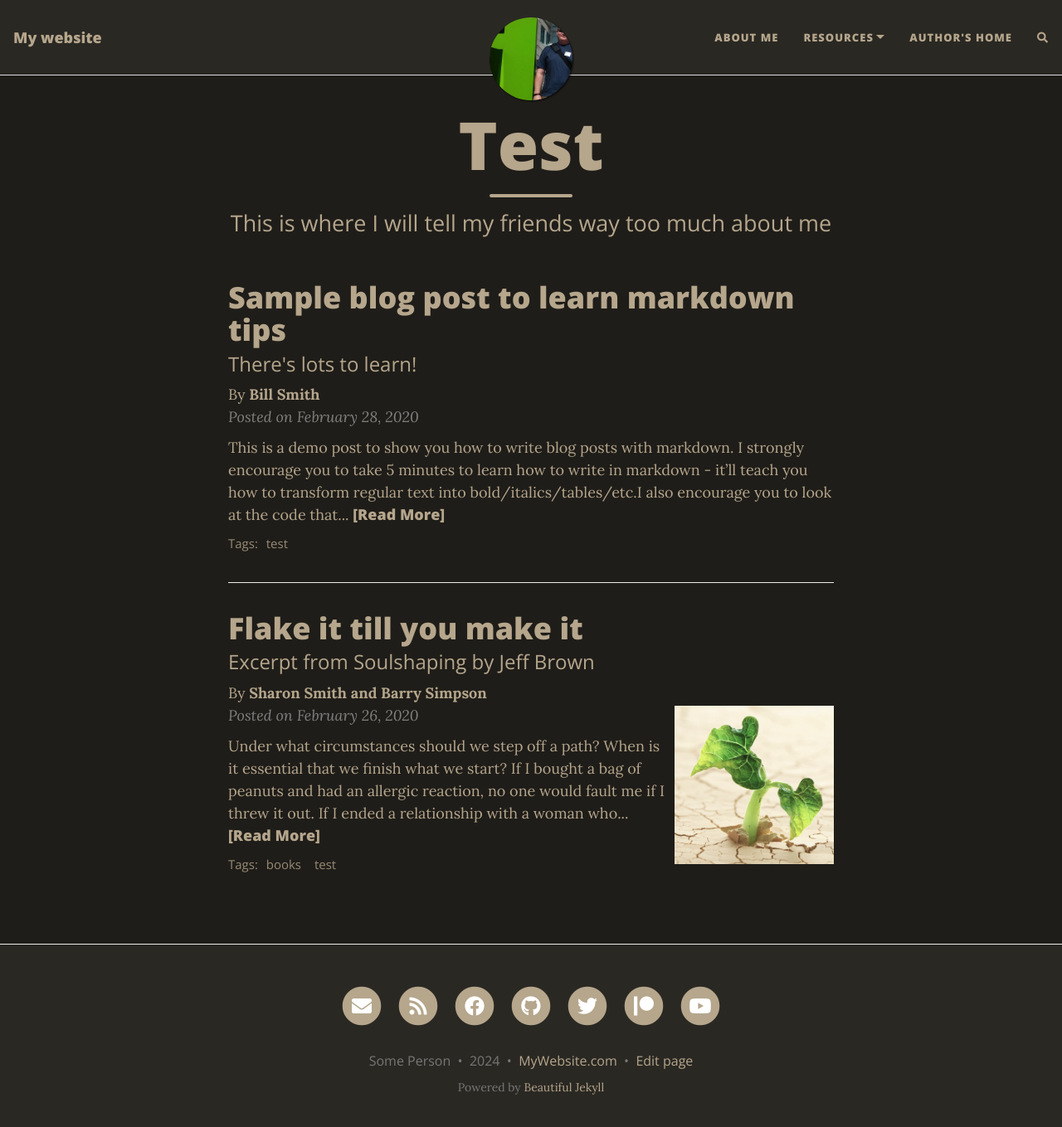
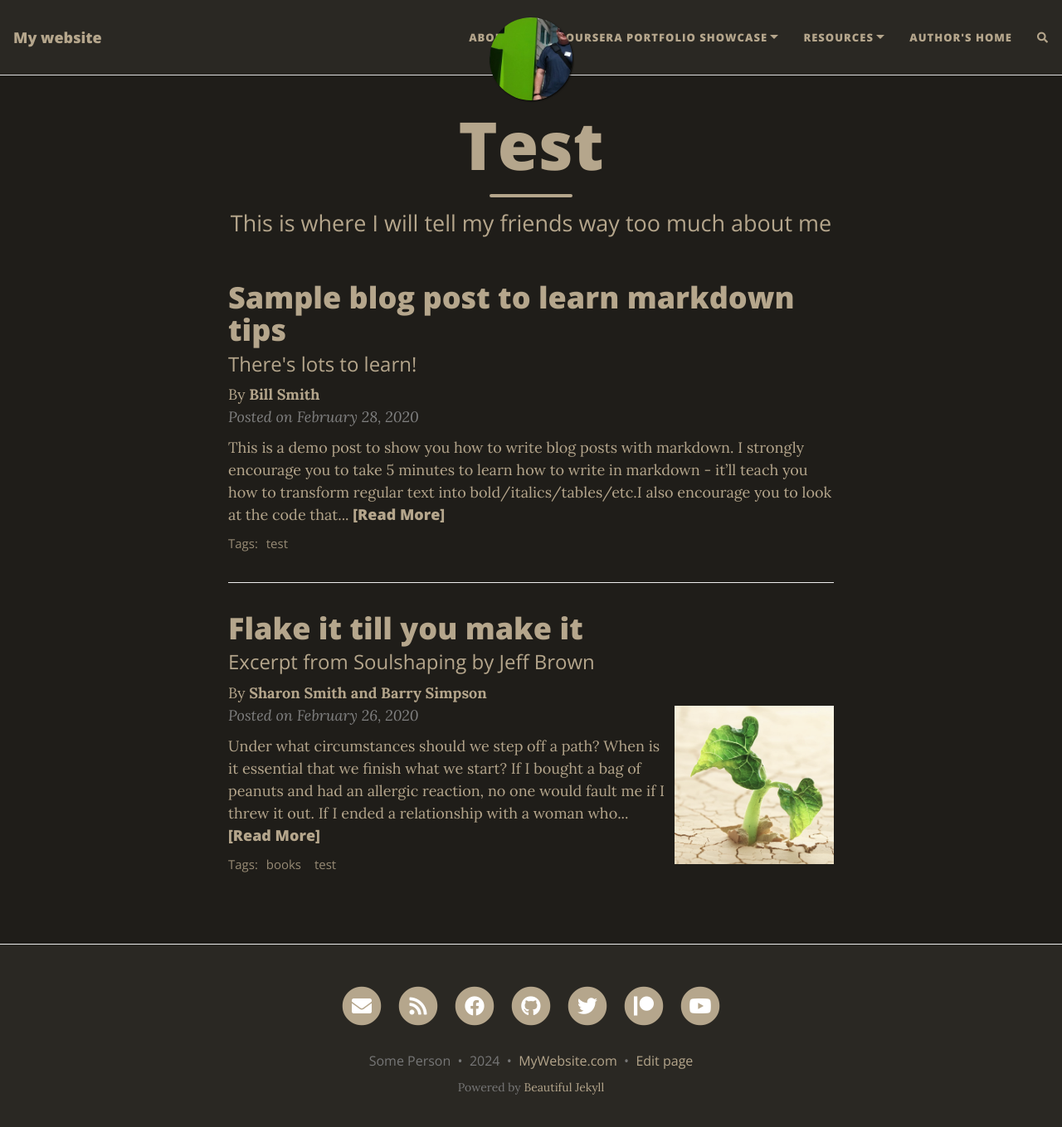
Before and after one commit to briannokes/Coursera, a Jekyll site: the page built from index.html, in a window 1280 px wide and 1372 px high. Shown: the top 1359 px of the window at 83% size. Built offline with Jekyll 4.4.1, drawn with Linux system fonts in a browser that asks for light colours; nearby versions of some CDN libraries; the list of posts is cut into pages by our own code; comment, search, counter and statistics services are not loaded.

```diff
--- a/_config.yml
+++ b/_config.yml
@@ -21,6 +21,8 @@ author: Some Person
 
 navbar-links:
   About Me: "aboutme"
+  Coursera Portfolio Showcase:
+    - Play It Safe Manage Security Risks Course 2: "CourseraGoogleCybersecurityProfessionalCertificate/CourseraGCPCPlayItSafeManageSecurityRisksCour.html"
   Resources:
     - Test 1: "https://cloudflare.com"
     - Test 2: "https://1.1.1.1/help/"
```
